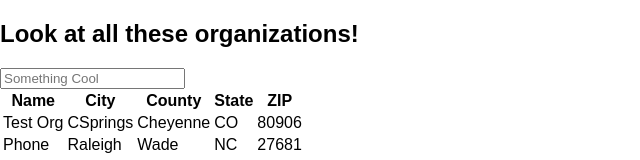
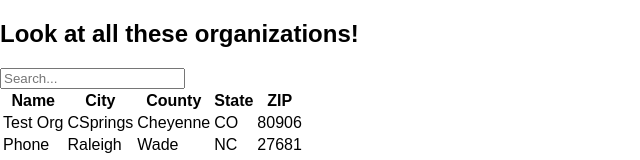
Before and after one commit to jk1dd/voluntellme, a React (Create React App) app: page / in a window 1280 px wide. Shown: the top 160 px of the page, without its empty margins (0-640 px from the left). Built offline with nearby package versions, Linux system fonts and the light colour scheme.

Commit message:
filters by name only

```diff
--- a/src/App.js
+++ b/src/App.js
@@ -1,6 +1,6 @@
 import React, { Component } from 'react';
 
-class OrgRow extends React.Component {
+class OrgRow extends Component {
   render () {
     return (
       <tr>
@@ -14,12 +14,20 @@ class OrgRow extends React.Component {
   }
 }
 
-class OrgTable extends React.Component {
+class OrgTable extends Component {
   render () {
     const rows = [];
-    this.props.orgs.forEach(function(org) {
+
+    this.props.orgs.forEach((org) => {
+      if (org.name.indexOf(this.props.filterText) === -1) {
+        return;
+      }
       rows.push(<OrgRow org={org} key={org.name}/> );
     });
+    // this.props.orgs.forEach(function(org) {
+    //   rows.push(<OrgRow org={org} key={org.name}/> );
+    // });
+
     return(
       <table>
         <thead>
@@ -37,17 +45,24 @@ class OrgTable extends React.Component {
   }
 }
 
-class SearchBar extends React.Component {
+class SearchBar extends Component {
+  constructor(props) {
+    super(props);
+    this.handleFilterTextInputChange = this.handleFilterTextInputChange.bind(this);
+  }
+  handleFilterTextInputChange(e) {
+    this.props.onFilterTextInput(e.target.value);
+  }
   render () {
     return (
       <form>
-        <input type="text" placeholder="Something Cool"/>
+      <input type="text" placeholder="Search..." value={this.props.filterText} onChange={this.handleFilterTextInputChange}/>
       </form>
     );
   }
 }
 
-class TableInfoText extends React.Component {
+class TableInfoText extends Component {
   render () {
     return (
       <h2>Look at all these organizations!</h2>
@@ -55,13 +70,31 @@ class TableInfoText extends React.Component {
   }
 }
 
-class WholeApp extends React.Component {
+class WholeApp extends Component {
+  constructor(props) {
+    super(props);
+    this.state = {
+      filterText: ''
+    };
+    this.handleFilterTextInput = this.handleFilterTextInput.bind(this);
+  }
+
+  handleFilterTextInput(filterText) {
+    this.setState({
+      filterText: filterText
+    });
+  }
   render () {
     return (
       <div>
         <TableInfoText />
-        <SearchBar />
-        <OrgTable orgs={this.props.orgs} />
+        <SearchBar
+          filterText={this.state.filterText}
+          onFilterTextInput={this.handleFilterTextInput}
+        />
+        <OrgTable
+          orgs={this.props.orgs}
+          filterText={this.state.filterText}/>
       </div>
     );
   }
```
